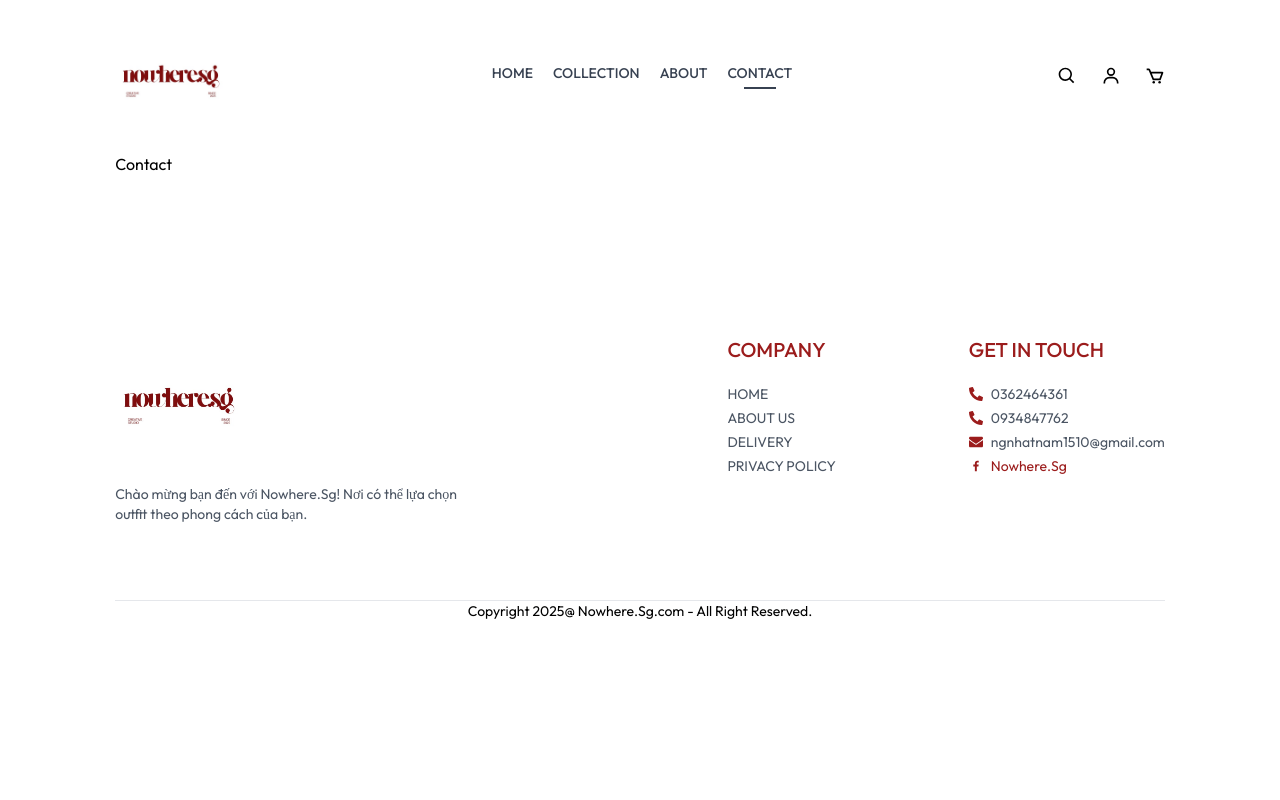
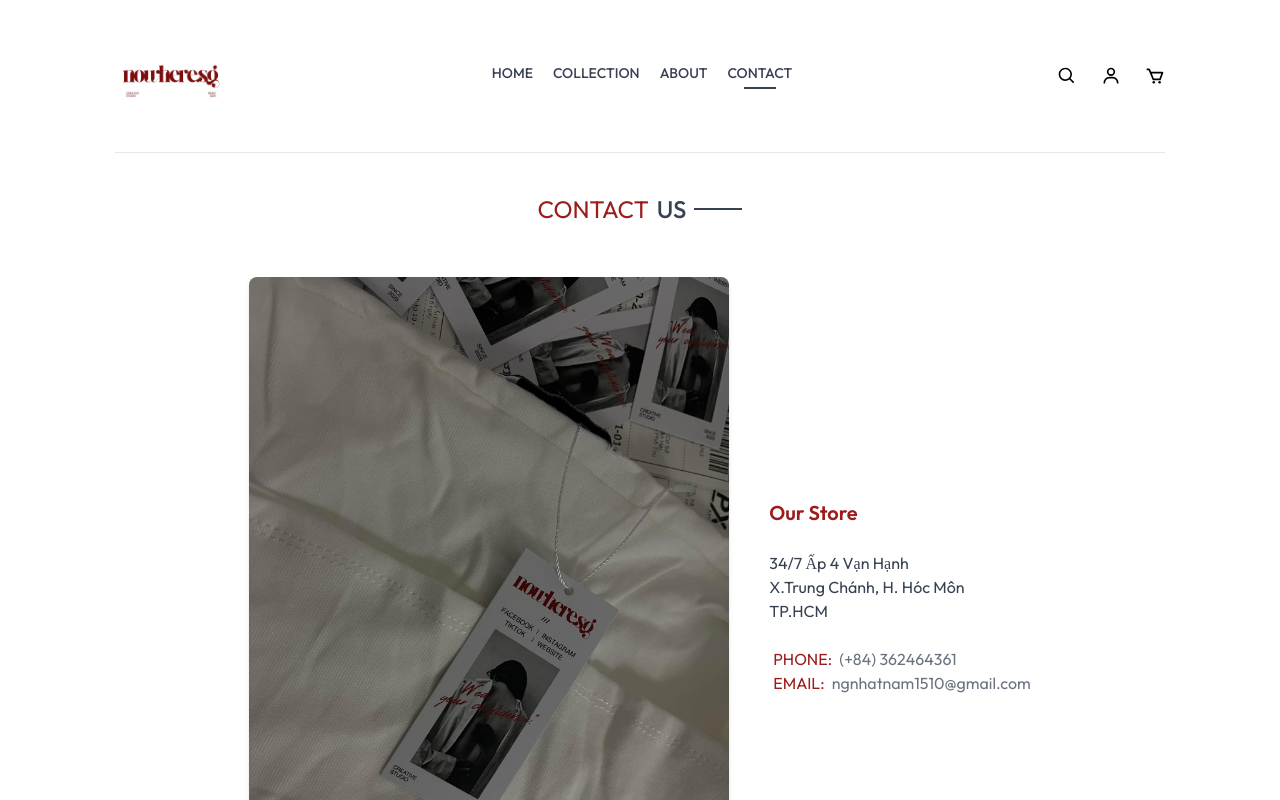
Before and after one commit to jaynguyen1510/Nowhere.sg_develop, a React (Vite) app: page /contact in a window 1280 px wide. Shown: the top 800 px of the page. Built offline with nearby package versions, Linux system fonts and the light colour scheme; a web font is replaced by a local one.

Commit message:
new contact layout

```diff
--- a/src/pages/Contact.jsx
+++ b/src/pages/Contact.jsx
@@ -1,7 +1,41 @@
 import React from 'react';
+import Title from '../components/Title';
+import contactImage from '../assets/contact_logo.jpg';
+import NewLetterBox from '../components/NewLetterBox';
 
 const Contact = () => {
-    return <div>Contact</div>;
+    return (
+        <div>
+            <div className="text-center text-2xl pt-10 border-t">
+                <Title secondaryText={`CONTACT`} primaryText={`US`} />
+            </div>
+            <div className="my-10 flex flex-col justify-center md:flex-row gap-10 mb-28">
+                <img className="w-full md:max-w-[480px] shadow-md rounded-lg" src={contactImage} alt="Contact" />
+                <div className="flex flex-col justify-center items-start gap-6">
+                    <p className="font-semibold text-xl text-red-800">Our Store</p>
+                    <p className="text-gray-700">
+                        34/7 Ấp 4 Vạn Hạnh <br /> X.Trung Chánh, H. Hóc Môn <br /> TP.HCM
+                    </p>
+                    <p className="text-gray-500">
+                        <span className="text-red-800 p-1">PHONE:</span> (+84) 362464361 <br />
+                        <span className="text-red-800 p-1">EMAIL:</span> ngnhatnam1510@gmail.com
+                    </p>
+                </div>
+            </div>
+            {/* <div className="w-full md:max-w-[600px] h-64 mx-auto mb-10">
+                <iframe
+                    src="https://www.google.com/maps/embed?pb=!1m18!1m12!1m3!1d823.7166317106526!2d106.61327539585429!3d10.866392969792082!2m3!1f0!2f0!3f0!3m2!1i1024!2i768!4f13.1!3m3!1m2!1s0x31752a11175cbc23%3A0xb8a419adcf0eaa34!2zMzMvOCBELiBW4bqhbiBI4bqhbmggMywgVHJ1bmcgTeG7uSBUw6J5LCBIw7NjIE3DtG4sIEjhu5MgQ2jDrSBNaW5oLCBWaeG7h3QgTmFt!5e0!3m2!1svi!2s!4v1743611327713!5m2!1svi!2s"
+                    className="w-full h-full rounded-md shadow-md"
+                    allowFullScreen
+                    loading="lazy"
+                    referrerPolicy="no-referrer-when-downgrade"
+                    title="Store Location"
+                ></iframe>
+            </div> */}
+
+            <NewLetterBox />
+        </div>
+    );
 };
 
 export default Contact;
```
Also changed, not shown: src/assets/contact_image.jpg (added), src/assets/contact_logo.jpg (added).
